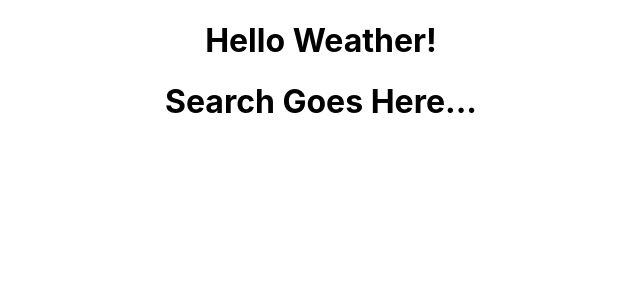
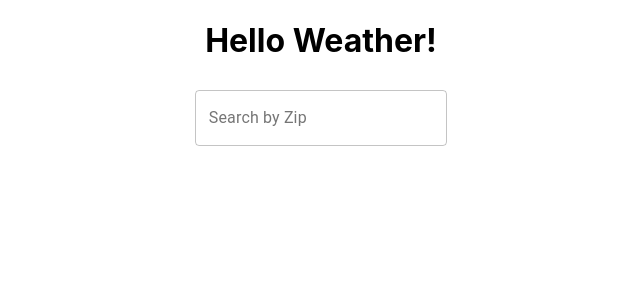
Before and after one commit to dtebo/WeatherCast, a React (Create React App) app in the folder weathercast/: page / in a window 1280 px wide. Shown: the top 300 px of the page, without its empty margins (319-959 px from the left). Built offline with nearby package versions, Linux system fonts and the light colour scheme.

Commit message:
added search input field

```diff
--- a/weathercast/src/components/Search/Search.js
+++ b/weathercast/src/components/Search/Search.js
@@ -1,8 +1,23 @@
 import react from "react";
+import { makeStyles } from "@material-ui/core/styles";
+import TextField from "@material-ui/core/TextField";
+
+const useStyles = makeStyles((theme) => ({
+    root: {
+        '& > *': {
+        margin: theme.spacing(1),
+        width: '25ch',
+        },
+    },
+}));
 
 const Search = () => {
+    const classes = useStyles();
+
     return (
-        <h1>Search Goes Here...</h1>
+        <form className={classes.root}>
+            <TextField id="outlined-basic" label="Search by Zip" variant="outlined" />
+        </form>
     );
 };
 
```
Also changed, not shown: 1 other file (tests, documents, lock files or other folders).
